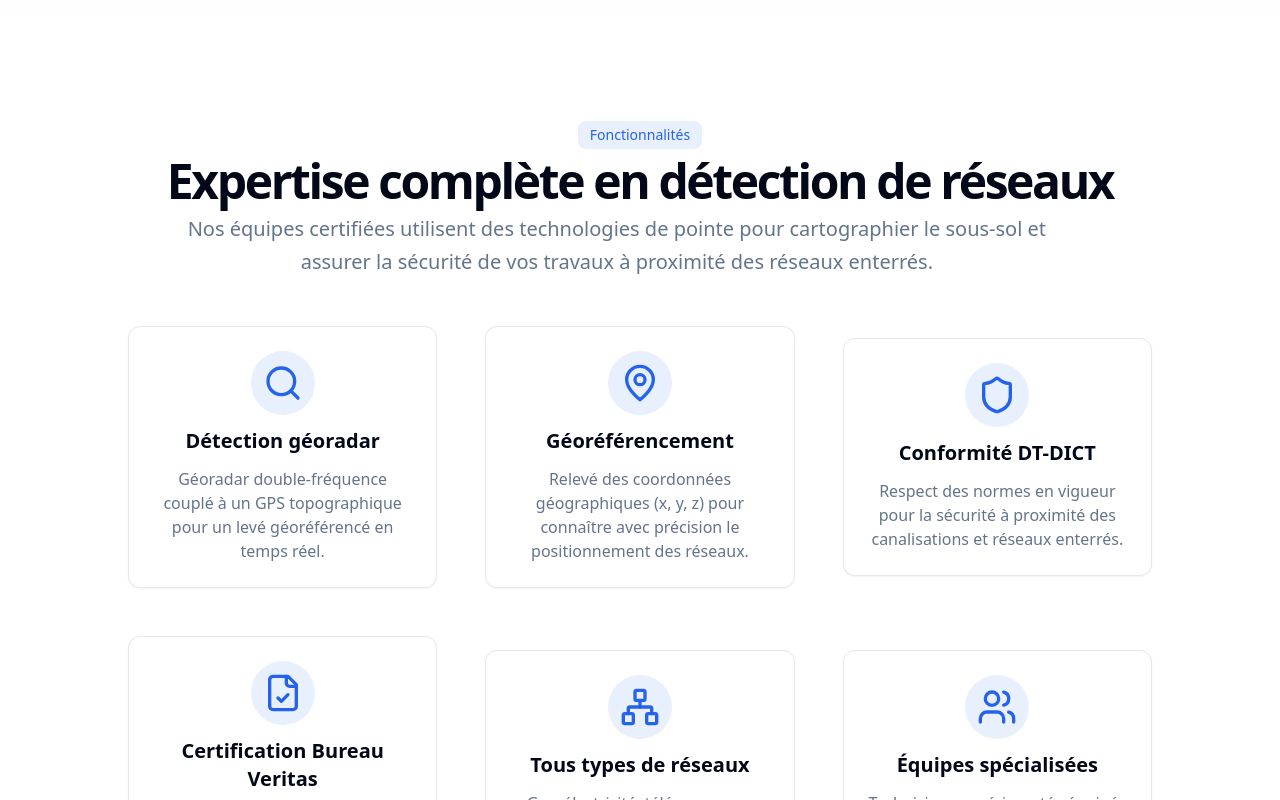
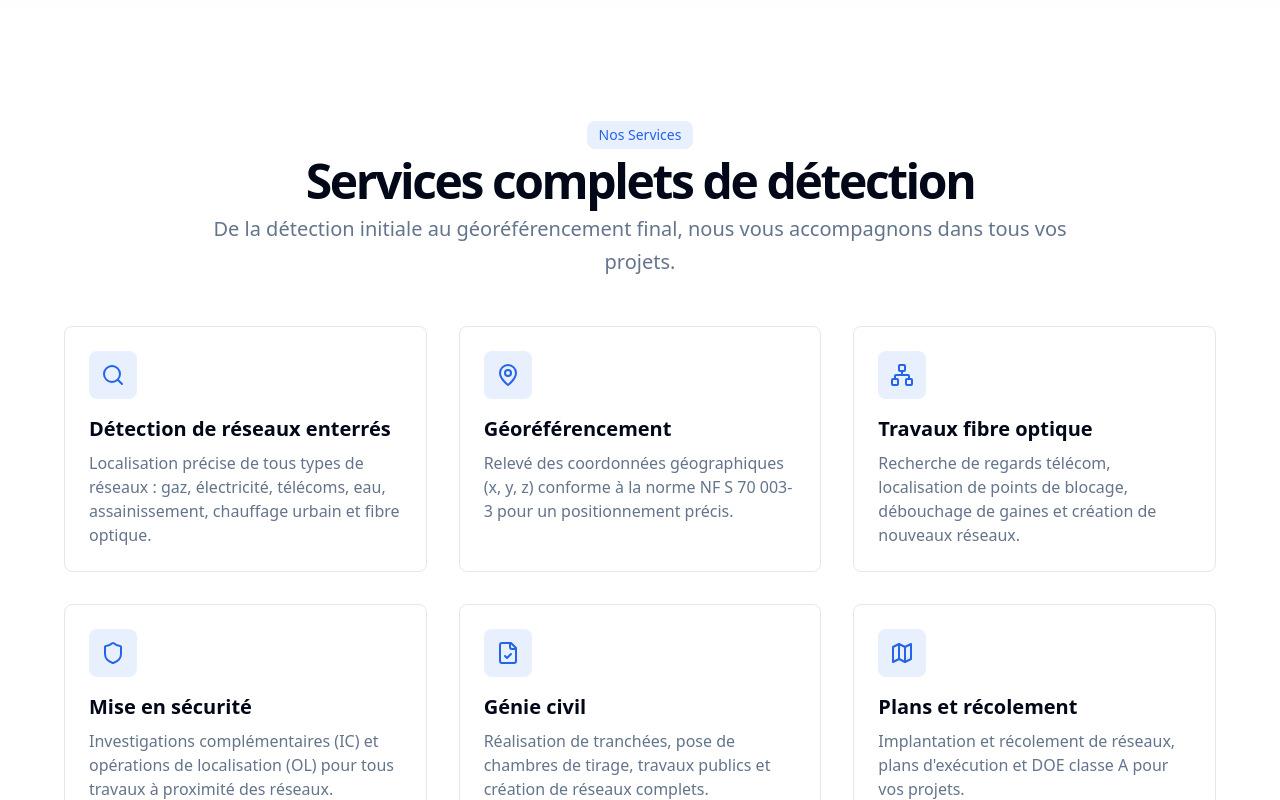
Before and after one commit to GeoReseaux/website, a React (Vite) app in the folder Front/: page / in a window 1280 px wide. Shown: the part 780-1580 px from the top of the page. Built offline with nearby package versions, Linux system fonts and the light colour scheme.

Commit message:
feat(home): removed features section

```diff
--- a/Front/src/components/feature-card.jsx
+++ /dev/null
@@ -1,18 +0,0 @@
-import { motion } from "framer-motion"
-
-export default function FeatureCard({ icon, title, description, delay = 0 }) {
-  return (
-    <motion.div
-      className="flex flex-col items-center text-center space-y-3 p-6 rounded-xl border bg-background shadow-sm hover:shadow-md transition-all duration-200"
-      initial={{ opacity: 0, y: 20 }}
-      whileInView={{ opacity: 1, y: 0 }}
-      viewport={{ once: true }}
-      transition={{ delay, duration: 0.5 }}
-      whileHover={{ y: -5 }}
-    >
-      <div className="p-3 rounded-full bg-primary/10">{icon}</div>
-      <h3 className="text-xl font-bold">{title}</h3>
-      <p className="text-muted-foreground">{description}</p>
-    </motion.div>
-  )
-}
--- a/Front/src/routes/Index.jsx
+++ b/Front/src/routes/Index.jsx
@@ -3,7 +3,6 @@ import { motion, AnimatePresence } from "framer-motion"
 import { ArrowRight, Globe, Map, Network, Shield, Zap, Search, MapPin, FileCheck, Users, Star, Building, Wrench } from "lucide-react"
 import { Button } from "@/components/ui/button"
 import NetworkAnimation from "@/components/network-animation"
-import FeatureCard from "@/components/feature-card"
 import Navbar from "@/components/navbar"
 import Footer from "@/components/footer"
 
@@ -73,66 +72,6 @@ export default function Home() {
                   </motion.div>
                 )}
               </AnimatePresence>
-            </div>
-          </div>
-        </section>
-
-        <section className="bg-background py-20">
-          <div className="container px-4 md:px-6">
-            <motion.div
-              className="flex flex-col items-center justify-center space-y-4 text-center"
-              initial={{ opacity: 0, y: 20 }}
-              whileInView={{ opacity: 1, y: 0 }}
-              viewport={{ once: true }}
-              transition={{ duration: 0.5 }}
-            >
-              <div className="space-y-2">
-                <div className="inline-block rounded-lg bg-primary/10 px-3 py-1 text-sm text-primary">
-                  Fonctionnalités
-                </div>
-                <h2 className="text-3xl font-bold tracking-tighter sm:text-5xl">Expertise complète en détection de réseaux</h2>
-                <p className="max-w-[900px] text-muted-foreground md:text-xl/relaxed lg:text-base/relaxed xl:text-xl/relaxed">
-                  Nos équipes certifiées utilisent des technologies de pointe pour cartographier le sous-sol et assurer la sécurité de vos travaux à proximité des réseaux enterrés.
-                </p>
-              </div>
-            </motion.div>
-            <div className="mx-auto grid max-w-5xl items-center gap-6 py-12 lg:grid-cols-3 lg:gap-12">
-              <FeatureCard
-                icon={<Search className="h-10 w-10 text-primary" />}
-                title="Détection géoradar"
-                description="Géoradar double-fréquence couplé à un GPS topographique pour un levé géoréférencé en temps réel."
-                delay={0.1}
-              />
-              <FeatureCard
-                icon={<MapPin className="h-10 w-10 text-primary" />}
-                title="Géoréférencement"
-                description="Relevé des coordonnées géographiques (x, y, z) pour connaître avec précision le positionnement des réseaux."
-                delay={0.3}
-              />
-              <FeatureCard
-                icon={<Shield className="h-10 w-10 text-primary" />}
-                title="Conformité DT-DICT"
-                description="Respect des normes en vigueur pour la sécurité à proximité des canalisations et réseaux enterrés."
-                delay={0.5}
-              />
-              <FeatureCard
-                icon={<FileCheck className="h-10 w-10 text-primary" />}
-                title="Certification Bureau Veritas"
-                description="Prestataires certifiés pour les prestations de géoréférencement et détection des réseaux."
-                delay={0.2}
-              />
-              <FeatureCard
-                icon={<Network className="h-10 w-10 text-primary" />}
-                title="Tous types de réseaux"
-                description="Gaz, électricité, télécoms, eau, assainissement, chauffage urbain, fibre optique."
-                delay={0.4}
-              />
-              <FeatureCard
-                icon={<Users className="h-10 w-10 text-primary" />}
-                title="Équipes spécialisées"
-                description="Techniciens expérimentés équipés de matériel de pointe pour des relevés de haute précision."
-                delay={0.6}
-              />
             </div>
           </div>
         </section>
```
